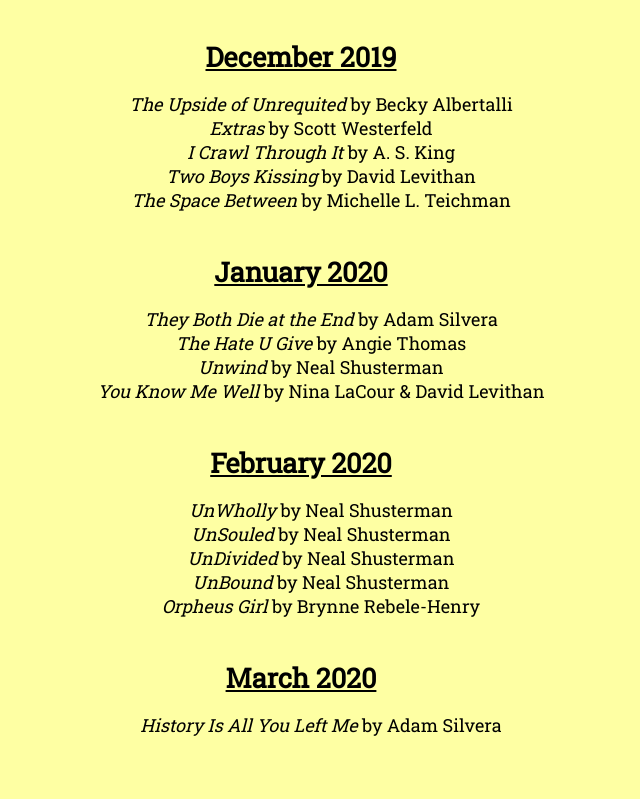
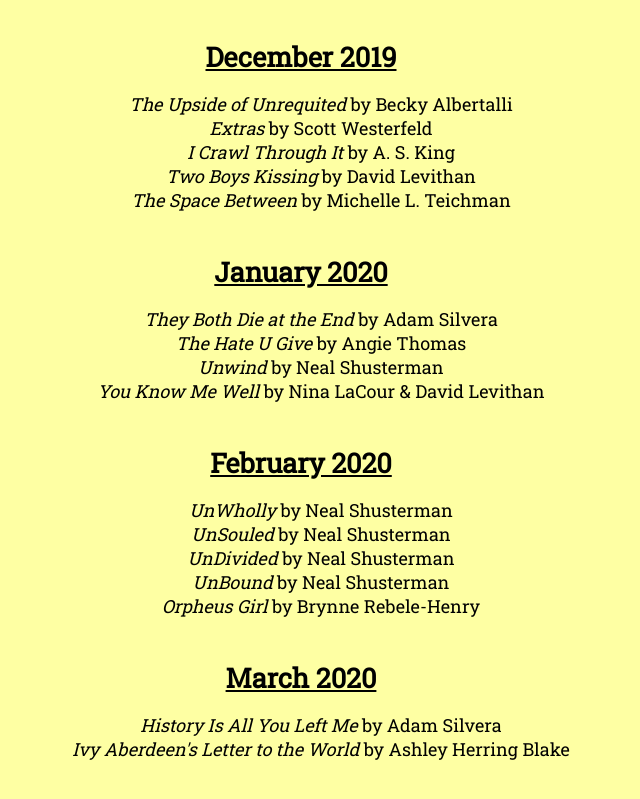
Before and after one commit to CassieReads/CassieReads.github.io, a plain HTML site: page booksread.html in a window 1280 px wide. Shown: the part 2768-3567 px from the top of the page, without its empty margins (339-979 px from the left). Drawn offline with Linux system fonts and the light colour scheme; a web font is replaced by a local one.

Commit message:
Update booksread.html

```diff
--- a/booksread.html
+++ b/booksread.html
@@ -166,6 +166,7 @@
             <h2><u>March 2020</u></h2>
             <ul>
                 <li><i>History Is All You Left Me</i> by Adam Silvera</li>
+		<li><i>Ivy Aberdeen's Letter to the World</i> by Ashley Herring Blake</li>
             </ul>
         </main>
     </body>
```
